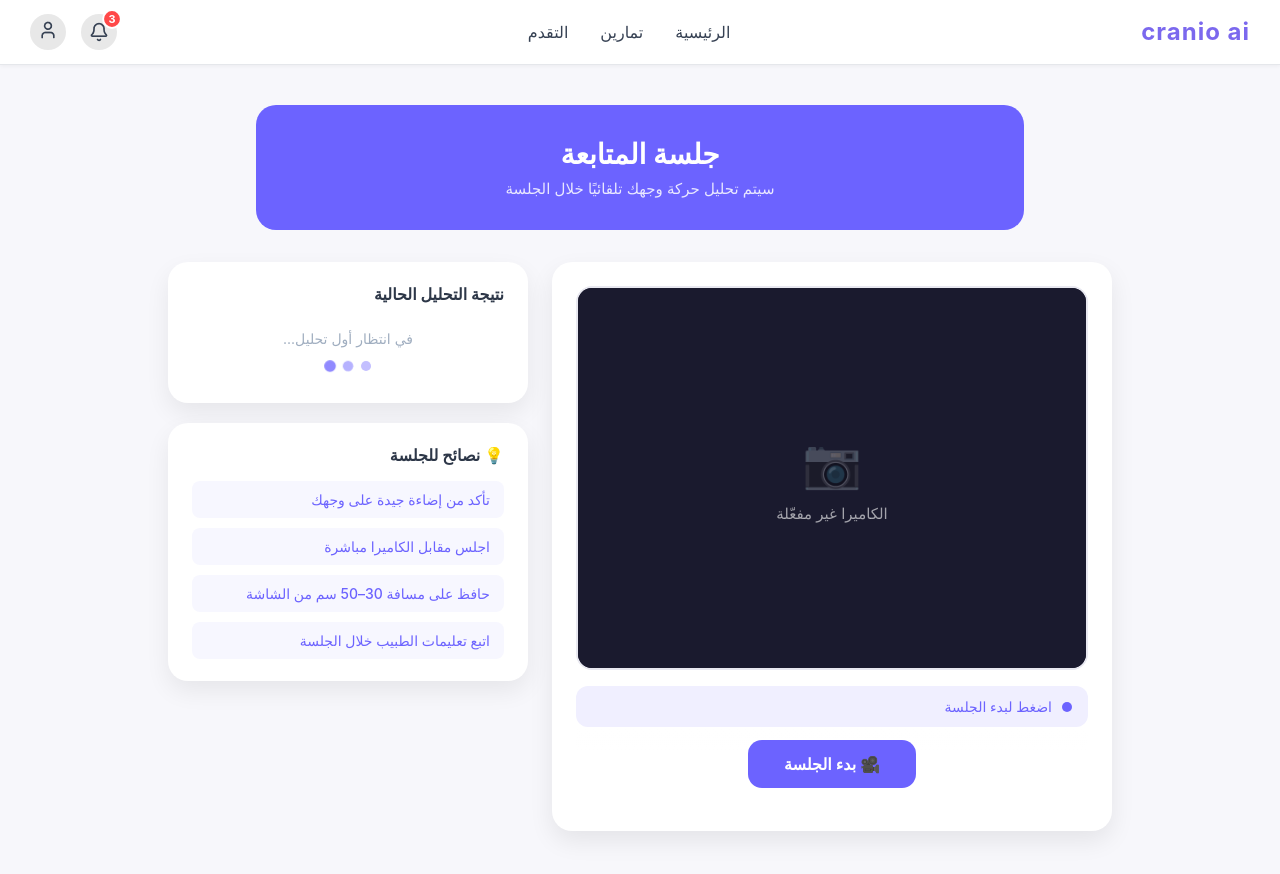
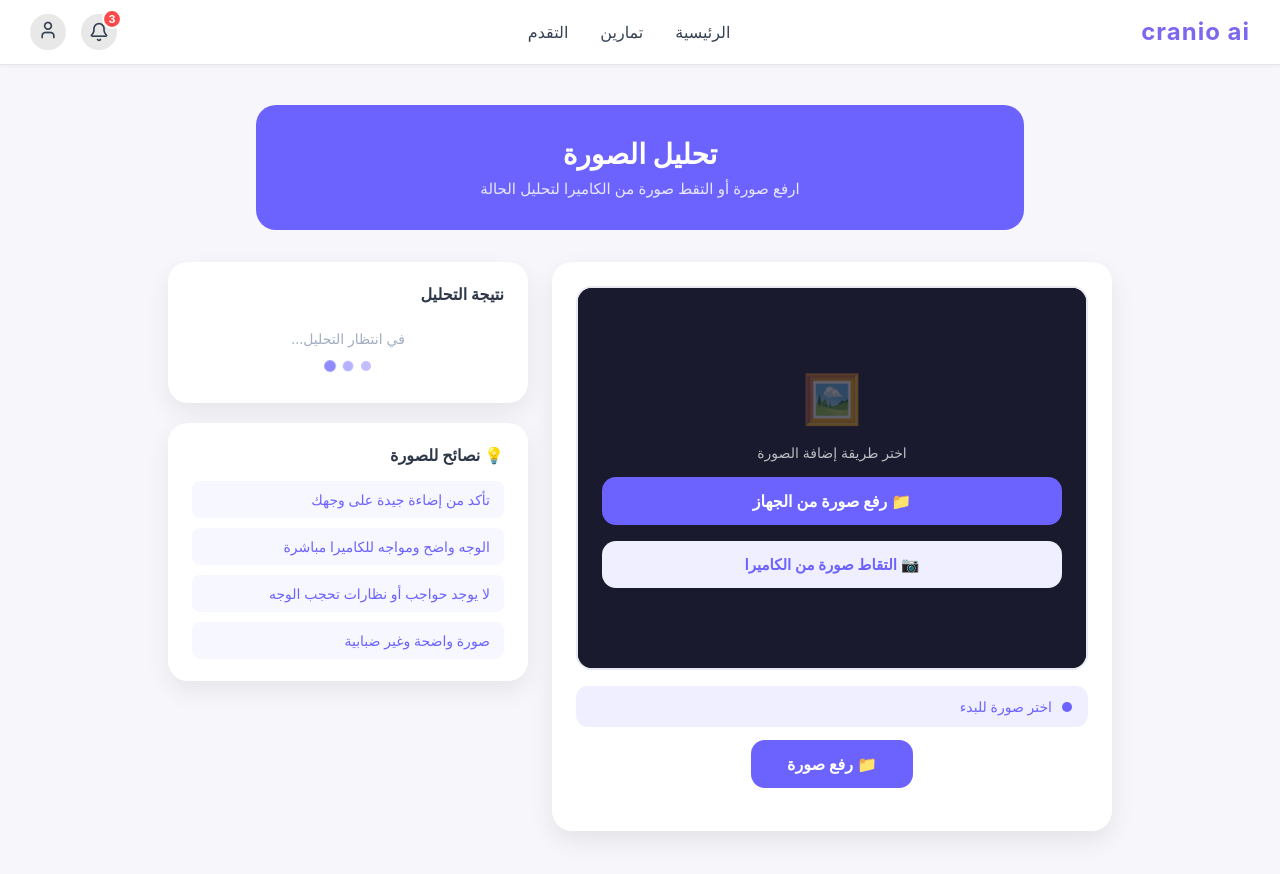
Before and after one commit to basharahmed0/Frontend-cranio-ai, a React (Vite) app: page /camera in a window 1280 px wide. Shown: the top 874 px of the page. Built offline with nearby package versions, Linux system fonts and the light colour scheme.

Commit message:
update frontend

```diff
--- a/src/Components/Camera.jsx
+++ b/src/Components/Camera.jsx
@@ -1,191 +1,159 @@
-import React, { useRef, useState, useEffect } from "react";
+import React, { useRef, useState } from "react";
 import { useNavigate } from "react-router-dom";
-import { apiRequest } from "./api";
+import { BASE_URL } from "./api";
 import "./camera.css";
 
 const Camera = () => {
+  const fileInputRef = useRef(null);
   const videoRef = useRef(null);
   const canvasRef = useRef(null);
   const streamRef = useRef(null);
-  const intervalRef = useRef(null);
 
-  const [status, setStatus] = useState("idle"); // idle | starting | running | analyzing | done | error
+  const [mode, setMode] = useState("choose"); // choose | camera | preview
+  const [previewUrl, setPreviewUrl] = useState(null);
+  const [imageBlob, setImageBlob] = useState(null);
+  const [status, setStatus] = useState("idle"); // idle | analyzing | done | error
   const [result, setResult] = useState(null);
-  const [sessionId, setSessionId] = useState(null);
-  const [error, setError] = useState("");
-  const [frameCount, setFrameCount] = useState(0);
-  const [analysisHistory, setAnalysisHistory] = useState([]);
+  const [analysisError, setAnalysisError] = useState("");
 
   const navigate = useNavigate();
 
-  // Start camera
-  const startCamera = async () => {
+  // ========================
+  // UPLOAD FROM DEVICE
+  // ========================
+  const handleFileChange = (e) => {
+    const file = e.target.files[0];
+    if (!file) return;
+    setPreviewUrl(URL.createObjectURL(file));
+    setImageBlob(file);
+    setMode("preview");
+    setResult(null);
+    setAnalysisError("");
+    setStatus("idle");
+  };
+
+  // ========================
+  // OPEN CAMERA
+  // ========================
+  const openCamera = async () => {
     try {
-      setStatus("starting");
-      setError("");
       const stream = await navigator.mediaDevices.getUserMedia({
-        video: { facingMode: "user", width: 640, height: 480 },
+        video: {
+          facingMode: "user",
+          width: { ideal: 640 },
+          height: { ideal: 480 },
+        },
       });
       streamRef.current = stream;
+      setMode("camera");
+      setTimeout(() => {
         if (videoRef.current) {
           videoRef.current.srcObject = stream;
-        await videoRef.current.play();
+          videoRef.current.play();
         }
+      }, 100);
+    } catch {
+      setAnalysisError("تعذّر الوصول إلى الكاميرا. تأكد من منح الإذن.");
+    }
+  };
 
-      // Create a new session
-      const sessionRes = await apiRequest("/api/Sessions", {
+  const closeCamera = () => {
+    if (streamRef.current) {
+      streamRef.current.getTracks().forEach((t) => t.stop());
+      streamRef.current = null;
+    }
+    setMode("choose");
+  };
+
+  // ========================
+  // TAKE SNAPSHOT
+  // ========================
+  const takeSnapshot = () => {
+    const video = videoRef.current;
+    const canvas = canvasRef.current;
+    if (!video || !canvas) return;
+    canvas.width = video.videoWidth || 640;
+    canvas.height = video.videoHeight || 480;
+    const ctx = canvas.getContext("2d");
+    ctx.drawImage(video, 0, 0, canvas.width, canvas.height);
+    canvas.toBlob(
+      (blob) => {
+        setImageBlob(blob);
+        setPreviewUrl(canvas.toDataURL("image/jpeg", 0.9));
+        closeCamera();
+        setMode("preview");
+        setResult(null);
+        setAnalysisError("");
+        setStatus("idle");
+      },
+      "image/jpeg",
+      0.9,
+    );
+  };
+
+  // ========================
+  // SEND TO API
+  // ========================
+  const analyzeImage = async () => {
+    if (!imageBlob) return;
+    setStatus("analyzing");
+    setAnalysisError("");
+    try {
+      const formData = new FormData();
+      formData.append("image", imageBlob, "photo.jpg");
+      const res = await fetch(`${BASE_URL}/api/Analysis/analyze`, {
         method: "POST",
-        body: JSON.stringify({ notes: "جلسة متابعة بالكاميرا" }),
+        headers: {
+          "ngrok-skip-browser-warning": "69420",
+        },
+        body: formData,
       });
-
-      // handle different response shapes
-      const newSessionId = sessionRes?.data?.id ?? sessionRes?.id ?? null;
-      setSessionId(newSessionId);
-
-      // Start the session
-      if (newSessionId) {
-        await apiRequest(`/api/Sessions/${newSessionId}/start`, {
-          method: "POST",
+      const text = await res.text();
+      let json = null;
+      if (text) {
+        try {
+          json = JSON.parse(text);
+        } catch {
+          /* ignore */
+        }
+      }
+      if (!res.ok) {
+        setAnalysisError(json?.message || `فشل التحليل (${res.status})`);
+        setStatus("error");
+        return;
+      }
+      if (json?.success && json?.prediction) {
+        setResult({
+          label: json.prediction.label,
+          score: json.prediction.confidence ?? 0,
+          regions: json.predictions ?? null,
         });
+        setStatus("done");
+      } else {
+        setAnalysisError("الخادم لم يُرجع نتيجة صالحة.");
+        setStatus("error");
       }
-
-      setStatus("running");
-      startSendingFrames();
-    } catch {
-      setError("تعذّر الوصول إلى الكاميرا. تأكد من منح الإذن.");
+    } catch (err) {
+      setAnalysisError(`شبكة: ${err.message}`);
       setStatus("error");
     }
   };
 
-  // Capture frame and return as Blob
-  const captureFrameBlob = () =>
-    new Promise((resolve) => {
-      const video = videoRef.current;
-      const canvas = canvasRef.current;
-      if (!video || !canvas) return resolve(null);
-      canvas.width = video.videoWidth || 640;
-      canvas.height = video.videoHeight || 480;
-      const ctx = canvas.getContext("2d");
-      ctx.drawImage(video, 0, 0, canvas.width, canvas.height);
-      canvas.toBlob((blob) => resolve(blob), "image/jpeg", 0.8);
-    });
-
-  // Send frames every 3 seconds to /api/Analysis/analyze
-  const startSendingFrames = () => {
-    intervalRef.current = setInterval(async () => {
-      const blob = await captureFrameBlob();
-      if (!blob) return;
-
-      try {
-        setStatus("analyzing");
-
-        // Build FormData — backend expects field name "image"
-        const formData = new FormData();
-        formData.append("image", blob, "frame.jpg");
-
-        const token = localStorage.getItem("token");
-        const res = await fetch(
-          "https://crainoai.runasp.net/api/Analysis/analyze",
-          {
-            method: "POST",
-            headers: token ? { Authorization: `Bearer ${token}` } : {},
-            body: formData,
-          },
-        );
-
-        const json = await res.json();
-        console.log("Analysis response:", json);
-
-        // response shape: { success, prediction: { label, confidence } }
-        if (json?.success && json?.prediction) {
-          const { label, confidence } = json.prediction;
-
-          const analysisResult = {
-            label, // "Mild" | "Moderate" | "Severe" …
-            score: confidence ?? 0, // نسبة الثقة
+  const reset = () => {
+    setMode("choose");
+    setPreviewUrl(null);
+    setImageBlob(null);
+    setResult(null);
+    setAnalysisError("");
+    setStatus("idle");
   };
 
-          setResult(analysisResult);
-          setAnalysisHistory((prev) => {
-            const newEntry = {
-              time: new Date().toLocaleTimeString("ar-EG"),
-              date: new Date().toISOString(),
-              score: confidence ?? 0,
-              label,
-            };
-            const updated = [...prev.slice(-4), newEntry];
-            // حفظ في localStorage عشان Tracking تقراه
-            try {
-              const existing = JSON.parse(
-                localStorage.getItem("analysisResults") || "[]",
-              );
-              existing.push(newEntry);
-              localStorage.setItem("analysisResults", JSON.stringify(existing));
-            } catch {}
-            return updated;
-          });
-        }
-
-        setFrameCount((c) => c + 1);
-        setStatus("running");
-      } catch (err) {
-        console.error("Analysis error:", err);
-        setStatus("running");
-      }
-    }, 3000);
-  };
-
-  // Stop session
-  const stopSession = async () => {
-    clearInterval(intervalRef.current);
-    if (streamRef.current) {
-      streamRef.current.getTracks().forEach((t) => t.stop());
-    }
-    if (sessionId) {
-      try {
-        await apiRequest("/api/Sessions/complete", {
-          method: "POST",
-          body: JSON.stringify({ sessionId, notes: "اكتملت الجلسة" }),
-        });
-      } catch (e) {
-        console.error("Complete session error:", e);
-      }
-    }
-    setStatus("done");
-  };
-
-  // Cleanup on unmount
-  useEffect(() => {
-    return () => {
-      clearInterval(intervalRef.current);
-      if (streamRef.current) {
-        streamRef.current.getTracks().forEach((t) => t.stop());
-      }
-    };
-  }, []);
-
-  const getStatusText = () => {
-    switch (status) {
-      case "starting":
-        return "جارٍ تشغيل الكاميرا...";
-      case "running":
-        return "الكاميرا تعمل — جارٍ التحليل";
-      case "analyzing":
-        return "جارٍ تحليل الإطار...";
-      case "done":
-        return "انتهت الجلسة بنجاح ✓";
-      case "error":
-        return error;
-      default:
-        return "اضغط لبدء الجلسة";
-    }
-  };
-
-  // label → Arabic
   const labelAr = (label) => {
     const map = {
       Mild: "خفيف",
       Moderate: "متوسط",
+      "Moderate Severe": "شديد نسبياً",
+      Moderate_Severe: "شديد نسبياً",
       Severe: "شديد",
       Normal: "طبيعي",
     };
@@ -200,18 +168,60 @@ const Camera = () => {
 
   return (
     <div className="camera-page" dir="rtl">
-      {/* Header */}
       <div className="camera-header">
-        <h1>جلسة المتابعة</h1>
-        <p>سيتم تحليل حركة وجهك تلقائيًا خلال الجلسة</p>
+        <h1>تحليل الصورة</h1>
+        <p>ارفع صورة أو التقط صورة من الكاميرا لتحليل الحالة</p>
       </div>
 
       <div className="camera-layout">
-        {/* Camera Box */}
+        {/* LEFT */}
         <div className="camera-box">
+          {/* CHOOSE */}
+          {mode === "choose" && (
+            <div className="video-wrapper">
+              <div className="video-overlay">
                 <div
-            className={`video-wrapper ${status === "analyzing" ? "scanning" : ""}`}
+                  style={{
+                    display: "flex",
+                    flexDirection: "column",
+                    gap: 16,
+                    alignItems: "center",
+                    width: "100%",
+                    padding: "0 24px",
+                  }}
                 >
+                  <div className="camera-icon">🖼️</div>
+                  <p
+                    style={{
+                      color: "rgba(255,255,255,0.7)",
+                      fontSize: 14,
+                      textAlign: "center",
+                    }}
+                  >
+                    اختر طريقة إضافة الصورة
+                  </p>
+                  <button
+                    className="btn-primary"
+                    style={{ width: "100%" }}
+                    onClick={() => fileInputRef.current?.click()}
+                  >
+                    📁 رفع صورة من الجهاز
+                  </button>
+                  <button
+                    className="btn-secondary"
+                    style={{ width: "100%" }}
+                    onClick={openCamera}
+                  >
+                    📷 التقاط صورة من الكاميرا
+                  </button>
+                </div>
+              </div>
+            </div>
+          )}
+
+          {/* CAMERA LIVE */}
+          {mode === "camera" && (
+            <div className="video-wrapper scanning">
               <video
                 ref={videoRef}
                 autoPlay
@@ -220,34 +230,99 @@ const Camera = () => {
                 className="video-feed"
               />
               <canvas ref={canvasRef} style={{ display: "none" }} />
-
-            {status === "idle" && (
-              <div className="video-overlay">
-                <div className="camera-icon">📷</div>
-                <p>الكاميرا غير مفعّلة</p>
+              <div className="frame-badge">اضغط "التقاط" عندما تكون جاهزاً</div>
             </div>
           )}
 
+          {/* PREVIEW */}
+          {mode === "preview" && (
+            <div className="video-wrapper" style={{ background: "#1a1a2e" }}>
+              <canvas ref={canvasRef} style={{ display: "none" }} />
+              <img
+                src={previewUrl}
+                alt="preview"
+                style={{ width: "100%", height: "100%", objectFit: "contain" }}
+              />
               {status === "analyzing" && <div className="scan-line" />}
+            </div>
+          )}
 
-            {(status === "running" || status === "analyzing") && (
-              <div className="frame-badge">إطار {frameCount}</div>
-            )}
+          <input
+            ref={fileInputRef}
+            type="file"
+            accept="image/*"
+            style={{ display: "none" }}
+            onChange={handleFileChange}
+          />
+
+          {/* Status bar */}
+          <div
+            className={`status-bar status-${status === "analyzing" ? "analyzing" : status === "done" ? "done" : status === "error" ? "error" : "idle"}`}
+          >
+            <span className="status-dot" />
+            <span>
+              {mode === "choose" && "اختر صورة للبدء"}
+              {mode === "camera" && "الكاميرا مفتوحة — التقط الصورة"}
+              {mode === "preview" &&
+                status === "idle" &&
+                "الصورة جاهزة — اضغط تحليل"}
+              {status === "analyzing" && "جارٍ تحليل الصورة..."}
+              {status === "done" && "اكتمل التحليل ✓"}
+              {status === "error" && "فشل التحليل"}
+            </span>
           </div>
 
-          {/* Status bar */}
-          <div className={`status-bar status-${status}`}>
-            <span className="status-dot" />
-            <span>{getStatusText()}</span>
+          {analysisError && (
+            <div
+              style={{
+                marginTop: 8,
+                padding: "10px 14px",
+                borderRadius: 8,
+                background: "#ffe8e6",
+                color: "#c00",
+                fontSize: 14,
+              }}
+            >
+              {analysisError}
             </div>
+          )}
 
           {/* Controls */}
           <div className="camera-controls">
-            {status === "idle" || status === "error" ? (
-              <button className="btn-primary" onClick={startCamera}>
-                🎥 بدء الجلسة
+            {mode === "choose" && (
+              <button
+                className="btn-primary"
+                onClick={() => fileInputRef.current?.click()}
+              >
+                📁 رفع صورة
               </button>
-            ) : status === "done" ? (
+            )}
+            {mode === "camera" && (
+              <div className="done-actions">
+                <button className="btn-primary" onClick={takeSnapshot}>
+                  📸 التقاط
+                </button>
+                <button className="btn-secondary" onClick={closeCamera}>
+                  إلغاء
+                </button>
+              </div>
+            )}
+            {mode === "preview" && status === "idle" && (
+              <div className="done-actions">
+                <button className="btn-primary" onClick={analyzeImage}>
+                  🔍 تحليل الصورة
+                </button>
+                <button className="btn-secondary" onClick={reset}>
+                  تغيير الصورة
+                </button>
+              </div>
+            )}
+            {status === "analyzing" && (
+              <button className="btn-danger" disabled style={{ opacity: 0.6 }}>
+                جارٍ التحليل...
+              </button>
+            )}
+            {(status === "done" || status === "error") && (
               <div className="done-actions">
                 <button
                   className="btn-primary"
@@ -255,31 +330,18 @@ const Camera = () => {
                 >
                   عرض التقدم →
                 </button>
-                <button
-                  className="btn-secondary"
-                  onClick={() => {
-                    setStatus("idle");
-                    setResult(null);
-                    setFrameCount(0);
-                    setAnalysisHistory([]);
-                  }}
-                >
-                  جلسة جديدة
+                <button className="btn-secondary" onClick={reset}>
+                  صورة جديدة
                 </button>
               </div>
-            ) : (
-              <button className="btn-danger" onClick={stopSession}>
-                ⏹ إنهاء الجلسة
-              </button>
             )}
           </div>
         </div>
 
-        {/* Results Panel */}
+        {/* RIGHT: Results */}
         <div className="results-panel">
-          {/* Live Result */}
           <div className="result-card">
-            <h3>نتيجة التحليل الحالية</h3>
+            <h3>نتيجة التحليل</h3>
             {result ? (
               <div className="score-display">
                 <div
@@ -291,8 +353,6 @@ const Camera = () => {
                   </span>
                   <span className="score-label">ثقة</span>
                 </div>
-
-                {/* Label badge */}
                 <div
                   style={{
                     marginTop: 12,
@@ -307,10 +367,72 @@ const Camera = () => {
                 >
                   {labelAr(result.label)}
                 </div>
+                {result.regions && (
+                  <div
+                    style={{
+                      marginTop: 14,
+                      width: "100%",
+                      display: "flex",
+                      flexDirection: "column",
+                      gap: 8,
+                    }}
+                  >
+                    {[
+                      { key: "eye", label: "العين" },
+                      { key: "eyebrow", label: "الحاجب" },
+                      { key: "mouth", label: "الفم" },
+                    ].map(({ key, label }) =>
+                      result.regions[key] ? (
+                        <div
+                          key={key}
+                          style={{
+                            background: "#f7f7fb",
+                            borderRadius: 8,
+                            padding: "8px 12px",
+                          }}
+                        >
+                          <div
+                            style={{
+                              display: "flex",
+                              justifyContent: "space-between",
+                              fontSize: 13,
+                              marginBottom: 4,
+                            }}
+                          >
+                            <span style={{ fontWeight: 600 }}>{label}</span>
+                            <span style={{ color: "#6c47ff", fontWeight: 700 }}>
+                              {labelAr(result.regions[key].label)} —{" "}
+                              {Math.round(result.regions[key].confidence ?? 0)}%
+                            </span>
+                          </div>
+                          <div
+                            style={{
+                              height: 6,
+                              borderRadius: 3,
+                              background: "#e0e0e0",
+                              overflow: "hidden",
+                            }}
+                          >
+                            <div
+                              style={{
+                                height: "100%",
+                                borderRadius: 3,
+                                background: getScoreColor(
+                                  result.regions[key].confidence ?? 0,
+                                ),
+                                width: `${result.regions[key].confidence ?? 0}%`,
+                              }}
+                            />
+                          </div>
+                        </div>
+                      ) : null,
+                    )}
+                  </div>
+                )}
               </div>
             ) : (
               <div className="no-result">
-                <p>في انتظار أول تحليل...</p>
+                <p>في انتظار التحليل...</p>
                 <div className="pulse-dots">
                   <span />
                   <span />
@@ -320,50 +442,13 @@ const Camera = () => {
             )}
           </div>
 
-          {/* History */}
-          {analysisHistory.length > 0 && (
-            <div className="result-card">
-              <h3>سجل الجلسة</h3>
-              <div className="history-list">
-                {analysisHistory.map((item, i) => (
-                  <div className="history-item" key={i}>
-                    <span className="history-time">{item.time}</span>
-                    <div
-                      style={{
-                        fontSize: 12,
-                        fontWeight: 600,
-                        color: "#6c47ff",
-                        minWidth: 50,
-                      }}
-                    >
-                      {labelAr(item.label)}
-                    </div>
-                    <div className="history-bar-wrap">
-                      <div
-                        className="history-bar"
-                        style={{
-                          width: `${item.score}%`,
-                          backgroundColor: getScoreColor(item.score),
-                        }}
-                      />
-                    </div>
-                    <span className="history-score">
-                      {Math.round(item.score)}%
-                    </span>
-                  </div>
-                ))}
-              </div>
-            </div>
-          )}
-
-          {/* Tips */}
           <div className="result-card tips-card">
-            <h3>💡 نصائح للجلسة</h3>
+            <h3>💡 نصائح للصورة</h3>
             <ul>
               <li>تأكد من إضاءة جيدة على وجهك</li>
-              <li>اجلس مقابل الكاميرا مباشرة</li>
-              <li>حافظ على مسافة 30–50 سم من الشاشة</li>
-              <li>اتبع تعليمات الطبيب خلال الجلسة</li>
+              <li>الوجه واضح ومواجه للكاميرا مباشرة</li>
+              <li>لا يوجد حواجب أو نظارات تحجب الوجه</li>
+              <li>صورة واضحة وغير ضبابية</li>
             </ul>
           </div>
         </div>
```
Lines whose indentation alone changed are shown as unchanged.
